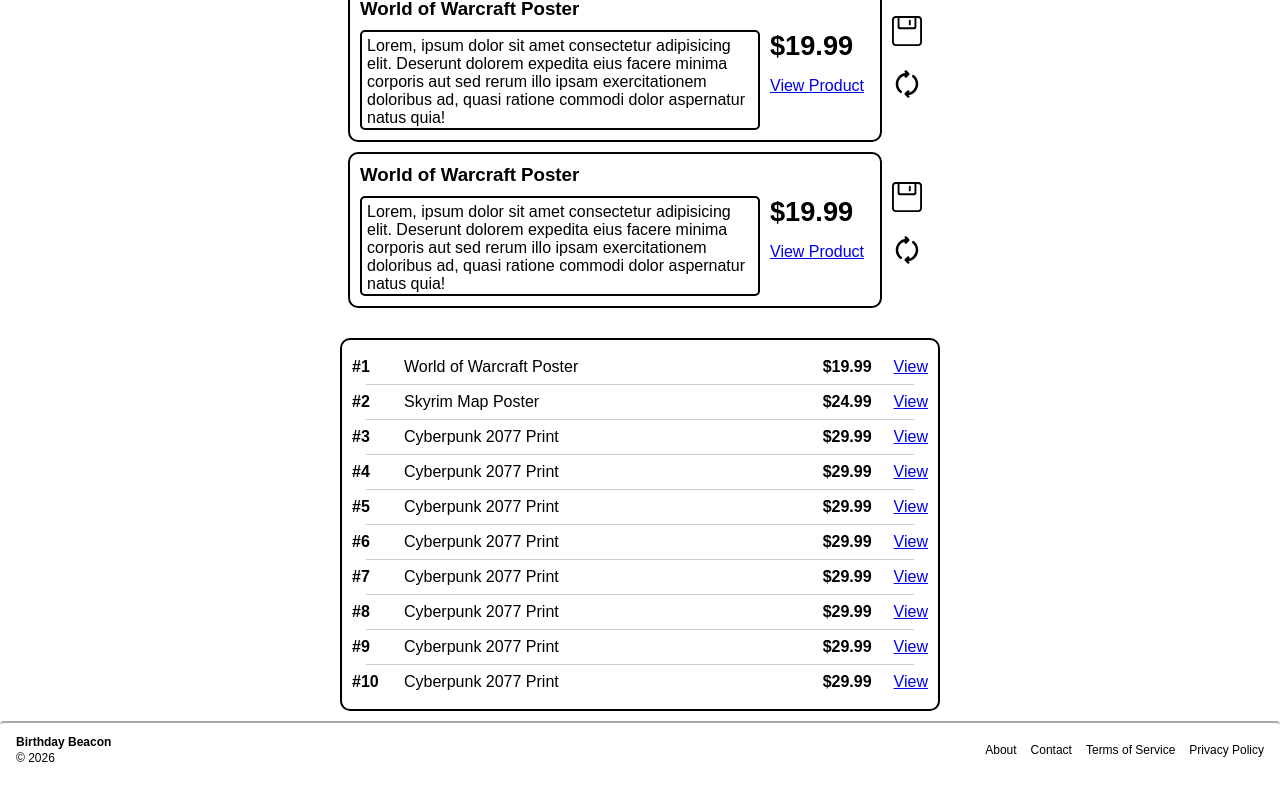
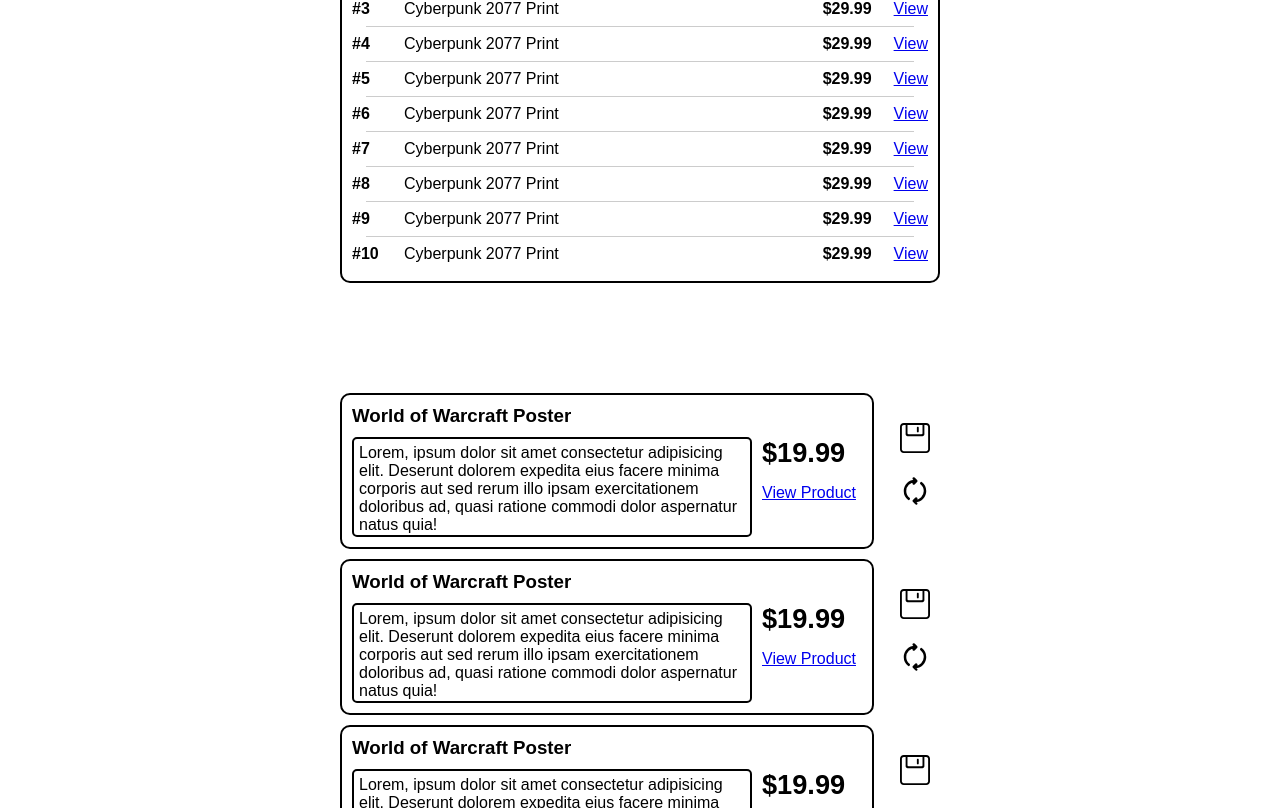
Before and after one commit to LucasLofqvist/birthday-beacon-ui, a Vue app: page / in a window 1280 px wide. Shown: the part 432-1240 px from the top of the page. Before the commit the page ends 1209 px from the top, so only its background shows below. Built offline with nearby package versions, Linux system fonts and the light colour scheme.

Commit message:
Added top-margin to components and changed the component order

```diff
--- a/src/components/Footer.vue
+++ b/src/components/Footer.vue
@@ -21,10 +21,9 @@
   display: flex;
   align-items: center;
   justify-content: space-between;
-
   border-top: 2px solid darkgray;
   border-radius: 4px;
-
+  margin-top: 100px;
   padding: 12px 16px;
   font-size: 12px;
 }
--- a/src/components/SavedList.vue
+++ b/src/components/SavedList.vue
@@ -63,6 +63,7 @@
     price: "$29.99",
     link: "N/A",
   },
+  // Test item - this will not be displayed since we only show top 10
   {
     itemId: 11,
     title: "Cyberpunk 2077 Print",
@@ -103,7 +104,7 @@
   border: 2px solid #000;
   border-radius: 10px;
   padding: 10px;
-  margin-top: 30px;
+  margin-top: 100px;
   max-width: 600px;
   width: 100%;
 }
--- a/src/components/SuggestionCard.vue
+++ b/src/components/SuggestionCard.vue
@@ -41,7 +41,8 @@
 <style scoped>
 .suggestion-container {
   display: flex;
-  justify-content: center;
+  flex-direction: row;
+  gap: 16px;
   width: 100%;
 }
 
--- a/src/views/DashboardView.vue
+++ b/src/views/DashboardView.vue
@@ -27,11 +27,13 @@
         </div>
       </section>
 
-      <SuggestionCard />
-      <SuggestionCard />
-      <SuggestionCard />
+      <SavedList />
 
-      <SavedList />
+      <div class="suggestions-list">
+        <SuggestionCard />
+        <SuggestionCard />
+        <SuggestionCard />
+      </div>
     </section>
   </div>
 </template>
@@ -90,4 +92,10 @@
   width: 30px;
   height: 30px;
 }
+
+.suggestions-list {
+  display: flex;
+  flex-direction: column;
+  margin-top: 100px;
+}
 </style>
```
